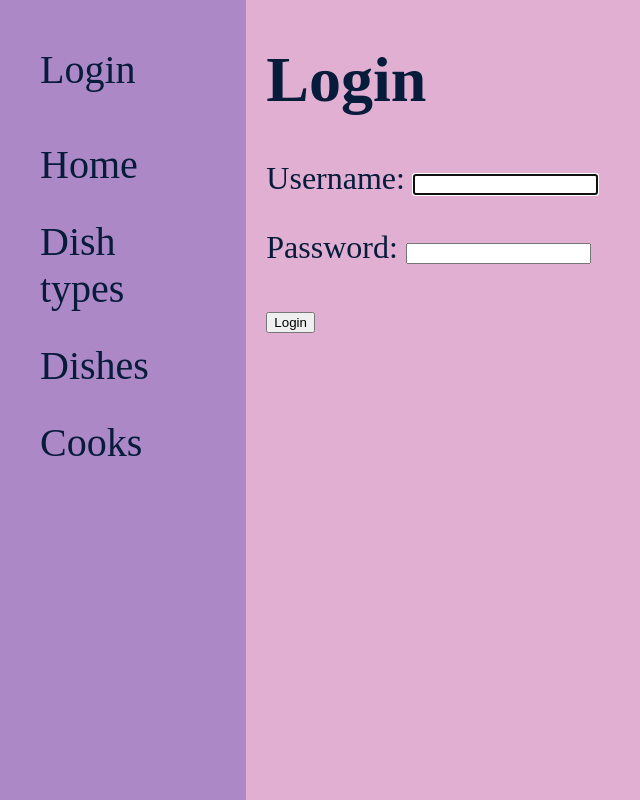
After one commit to sachavskyi/culinary-system, a Django app: page /accounts/login/ in a window 1280 px wide. The commit adds this page. Shown: the whole page, without its empty margins (0-640 px from the left). Run offline with Django 5.2, Linux system fonts and the light colour scheme.

Commit message:
feat: add user login and logout

```diff
--- a/culinary_system/settings.py
+++ b/culinary_system/settings.py
@@ -132,6 +132,8 @@ STATICFILES_DIRS = [
 
 AUTH_USER_MODEL = "kitchen.Cook"
 
+LOGIN_REDIRECT_URL = "/"
+
 INTERNAL_IPS = [
     "127.0.0.1",
 ]
--- a/culinary_system/urls.py
+++ b/culinary_system/urls.py
@@ -8,6 +8,7 @@ from debug_toolbar.toolbar import debug_toolbar_urls
 urlpatterns = [
     path('admin/', admin.site.urls),
     path("", include("kitchen.urls", namespace="kitchen")),
+    path("accounts/", include("django.contrib.auth.urls")),
 ] + static(
     settings.STATIC_URL, document_root=settings.STATIC_ROOT
 ) + debug_toolbar_urls()
--- a/templates/includes/sidebar.html
+++ b/templates/includes/sidebar.html
@@ -1,5 +1,23 @@
 {% block sidebar %}
 <ul>
+  {% if request.user.is_authenticated %}
+    <li class="sidebar-list">
+      <a class="sidebar-link" href={% url "kitchen:cook-detail" request.user.id %}>
+        <p style="white-space: nowrap;">User: {{ request.user.username }}</p>
+      </a>
+    </li>
+    <li class="sidebar-list">
+      <form method="post" action={% url "logout" %}>
+        {% csrf_token %}
+        <input  class="sidebar-link" style="background-color:#AD88C6" type="submit" value="Log out">
+      </form>
+    </li>
+  {% else %}
+    <li class="sidebar-list">
+      <a class="sidebar-link" href={% url "login" %}>Login</a>
+    </li>
+  {% endif %}
+  <br>
   <li class="sidebar-list">
     <a class="sidebar-link" href={% url "kitchen:index" %}>Home</a>
   </li>
--- a/templates/kitchen/cook_list.html
+++ b/templates/kitchen/cook_list.html
@@ -7,6 +7,9 @@
       {% for cook in cook_list %}
         <li>
           <a href="{% url "kitchen:cook-detail" cook.pk %}">{{ cook.username }}</a>
+        {% if request.user.username == cook.username %}
+          (Me)
+        {% endif %}
         </li>
       {% endfor %}
     </ul>
--- /dev/null
+++ b/templates/registration/logged_out.html
@@ -0,0 +1,6 @@
+{% extends "base.html" %}
+
+{% block content %}
+  <h1>Logged out</h1>
+  <p>Click here to login again <a href={% url "login" %}>Login</a></p>
+{% endblock %}
--- /dev/null
+++ b/templates/registration/login.html
@@ -0,0 +1,11 @@
+{% extends "base.html" %}
+
+{% block content %}
+  <h1>Login</h1>
+  <form method="post">
+    {% csrf_token %}
+    {{ form.as_p }}
+    <input type="submit" value="Login">
+    <input type="hidden" value={{ next }}>
+  </form>
+{% endblock %}
```
Also changed, not shown: kitchen/views.py (+8 -5 lines).
